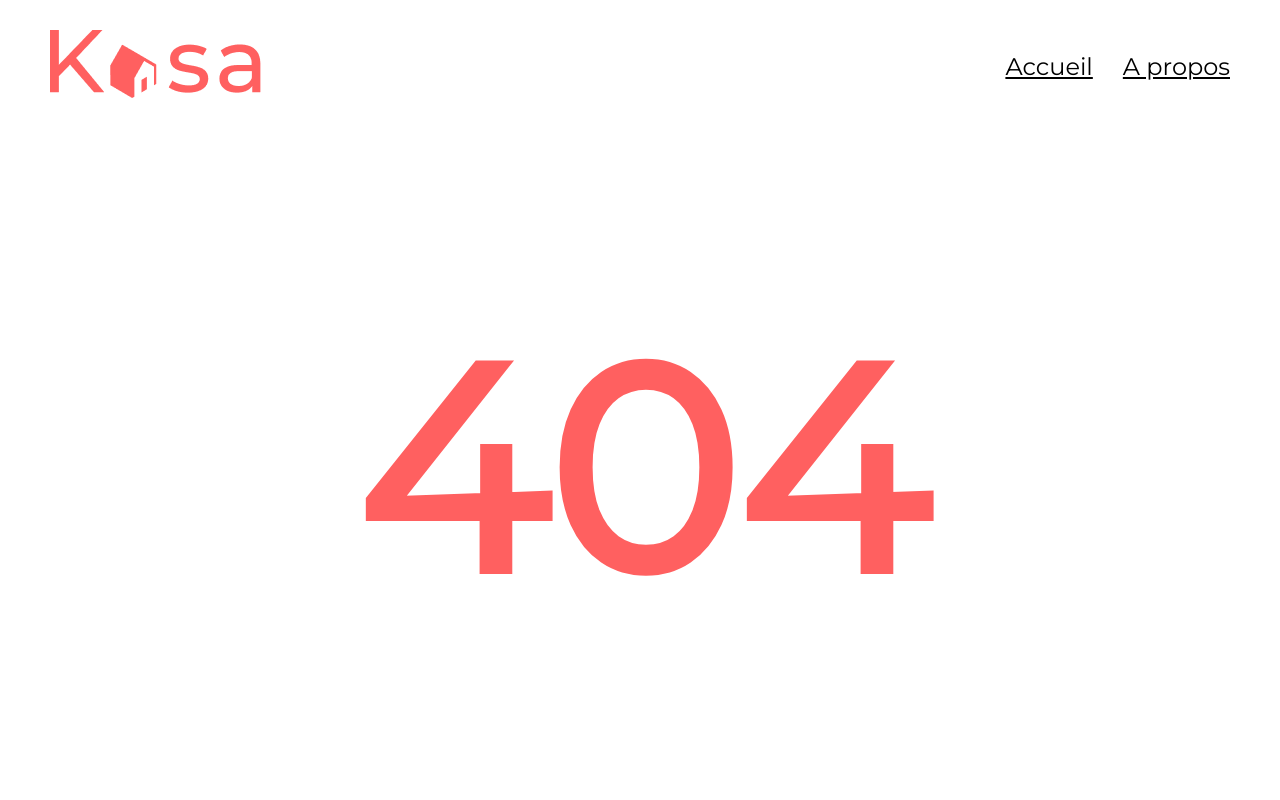
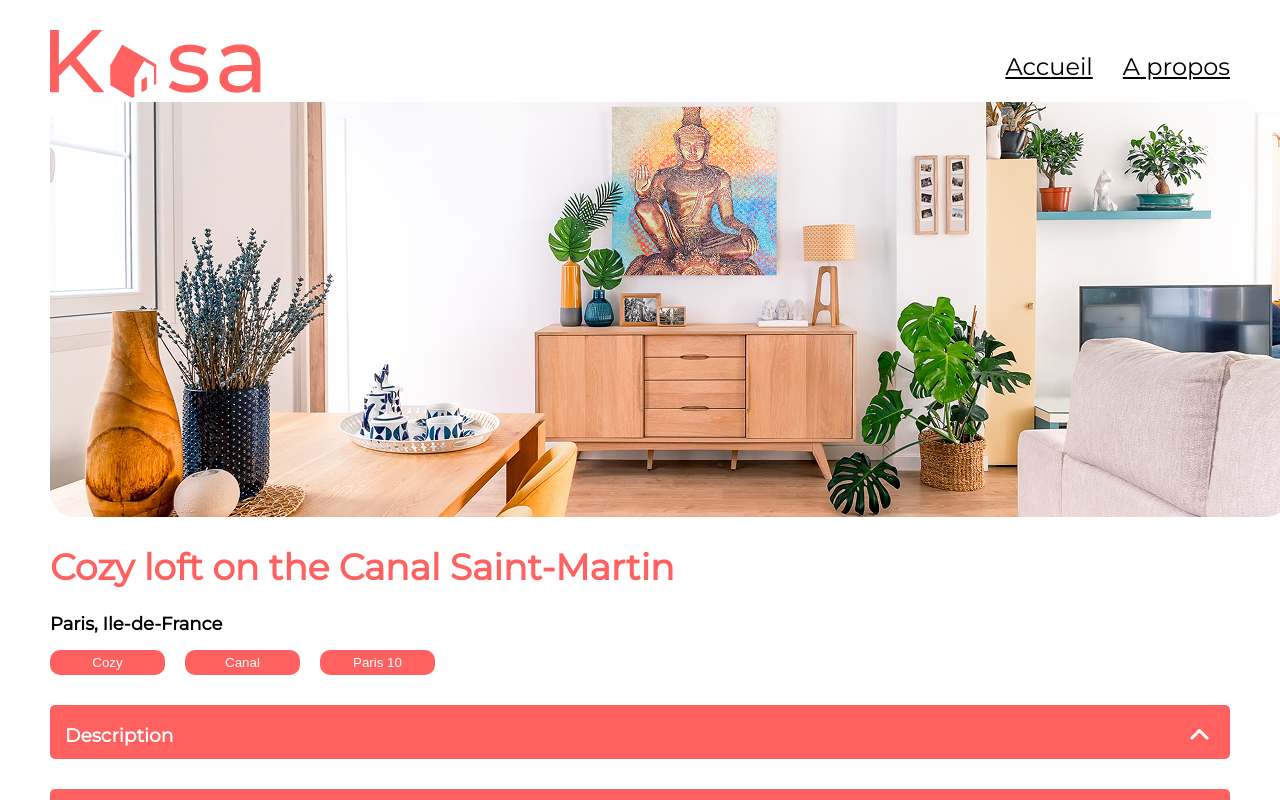
Before and after one commit to ilham-c/projet7_kasa, a React (Vite) app: page /property in a window 1280 px wide. Before the commit this address had no page. Shown: the top 800 px of the page. Built offline with nearby package versions, Linux system fonts and the light colour scheme.

Commit message:
page property

```diff
--- a/package.json
+++ b/package.json
@@ -10,8 +10,10 @@
     "preview": "vite preview"
   },
   "dependencies": {
+    "@fortawesome/fontawesome-free": "^6.7.2",
     "react": "^19.0.0",
-    "react-dom": "^19.1.0"
+    "react-dom": "^19.1.0",
+    "react-router-dom": "^7.5.3"
   },
   "devDependencies": {
     "@eslint/js": "^9.21.0",
--- a/src/components/Banner/index.jsx
+++ b/src/components/Banner/index.jsx
@@ -8,7 +8,6 @@ function Banner(props) {
         <div className = "banner" style={{ backgroundImage: `url(${props.bannerImg})` }} >
             <div className = "banner_overlay">
                 {props.title && <h1 className="banner_text">{props.title}</h1>}
-                <h1 className="banner_text">{props.title}</h1>
             </div>
         </div>
     );
--- a/src/components/Collapse/Collapse.css
+++ b/src/components/Collapse/Collapse.css
@@ -6,6 +6,8 @@
     background-color: #FF6060;
     border-radius: 5px;
     cursor: pointer;
+    height: 54px;
+    position: relative;
 }
 
 .collapse_title{
@@ -16,3 +18,19 @@
 .arrow{
     color: #FFFFFF;
 }
+
+.arrow i{
+   font-size: 24px;
+   position: absolute;
+   right: 20px;
+   bottom: 12px;
+}
+
+.collapse_content{
+    background-color: #F6F6F6;
+    padding-top: 10px;
+    margin-top: 0;
+    padding-left: 15px;
+    border-radius: 5px;
+    padding-bottom: 10px;
+}
--- a/src/components/Collapse/index.jsx
+++ b/src/components/Collapse/index.jsx
@@ -13,7 +13,9 @@ function Collapse({ title, content }) {
       <div className="collapse">
         <div className="collapse_header" onClick={toggleCollapse}>
           <h3 className="collapse_title">{title}</h3>
-          <span className={`arrow ${isOpen ? "open" : ""}`}>▼</span>
+          <span className={`arrow ${isOpen ? "open" : ""}`}>
+          <i className={`fa-solid ${isOpen ? "fa-angle-down" : "fa-angle-up"}`}></i>
+          </span>
         </div>
         {isOpen && <div className="collapse_content">{content}</div>}
       </div>
--- a/src/main.jsx
+++ b/src/main.jsx
@@ -7,7 +7,11 @@ import Header from './components/Header';
 import Footer from './components/Footer';
 import ErrorPage from './pages/ErrorPage';
 import About from './pages/About';
+import Property from './pages/Property';
 import './index.css';
+import '@fortawesome/fontawesome-free/css/all.css';
+
+
 
 
 const root = ReactDOM.createRoot(document.getElementById('root'));
@@ -19,6 +23,7 @@ root.render(
         <Route path="/" element={<Home />} />
         <Route path="/test" element={<Test />} />
         <Route path="/about" element={<About />} />
+        <Route path="/property" element={<Property />} />
         <Route path="*" element={<ErrorPage />} />
       </Routes>
       <Footer />
--- a/src/pages/About/About.css
+++ b/src/pages/About/About.css
@@ -3,4 +3,5 @@
     width: 80%;
     display: flex;
     flex-direction: column;
+    margin-bottom: 30px;
 }
--- /dev/null
+++ b/src/pages/Property/Property.css
@@ -0,0 +1,20 @@
+.buttons{
+    display: flex;
+    flex-direction: row;
+    gap: 20px;
+}
+.title_property{
+    font-size: 36px;
+    color: #FF6060;
+}
+.title2_property{
+    font-size: 18px;
+}
+.btn{
+    background-color: #FF6060;
+    color:  #FFFFFF;
+    border: none;
+    border-radius: 10px;
+    width: 115px;
+    height: 25px;
+}
--- /dev/null
+++ b/src/pages/Property/index.jsx
@@ -0,0 +1,36 @@
+import React from "react";
+import "./Property.css";
+import Header from "../../components/Header";
+import Footer from "../../components/Footer";
+import img from "../../assets/img_property.png";
+import Collapse from "../../components/Collapse";
+
+
+
+function Property() {
+    return (
+        <>
+            <div className="img">
+                <img src={img} alt="image property"/>
+            </div>
+            <h1 className="title_property">Cozy loft on the Canal Saint-Martin</h1>
+            <h2 className="title2_property">Paris, Ile-de-France</h2>
+            <div className="buttons">
+                <button className="btn">Cozy</button>
+                <button className="btn">Canal</button>
+                <button className="btn">Paris 10</button>
+            </div>
+            <div className="collapse_container">
+                <Collapse
+                    title="Description"
+                />
+                 <Collapse
+                    title="Equipements"
+                />
+            </div>
+
+        </>
+    )
+}
+
+export default Property
```
Also changed, not shown: src/assets/img_property.png (added), 1 other file (tests, documents, lock files or other folders).
